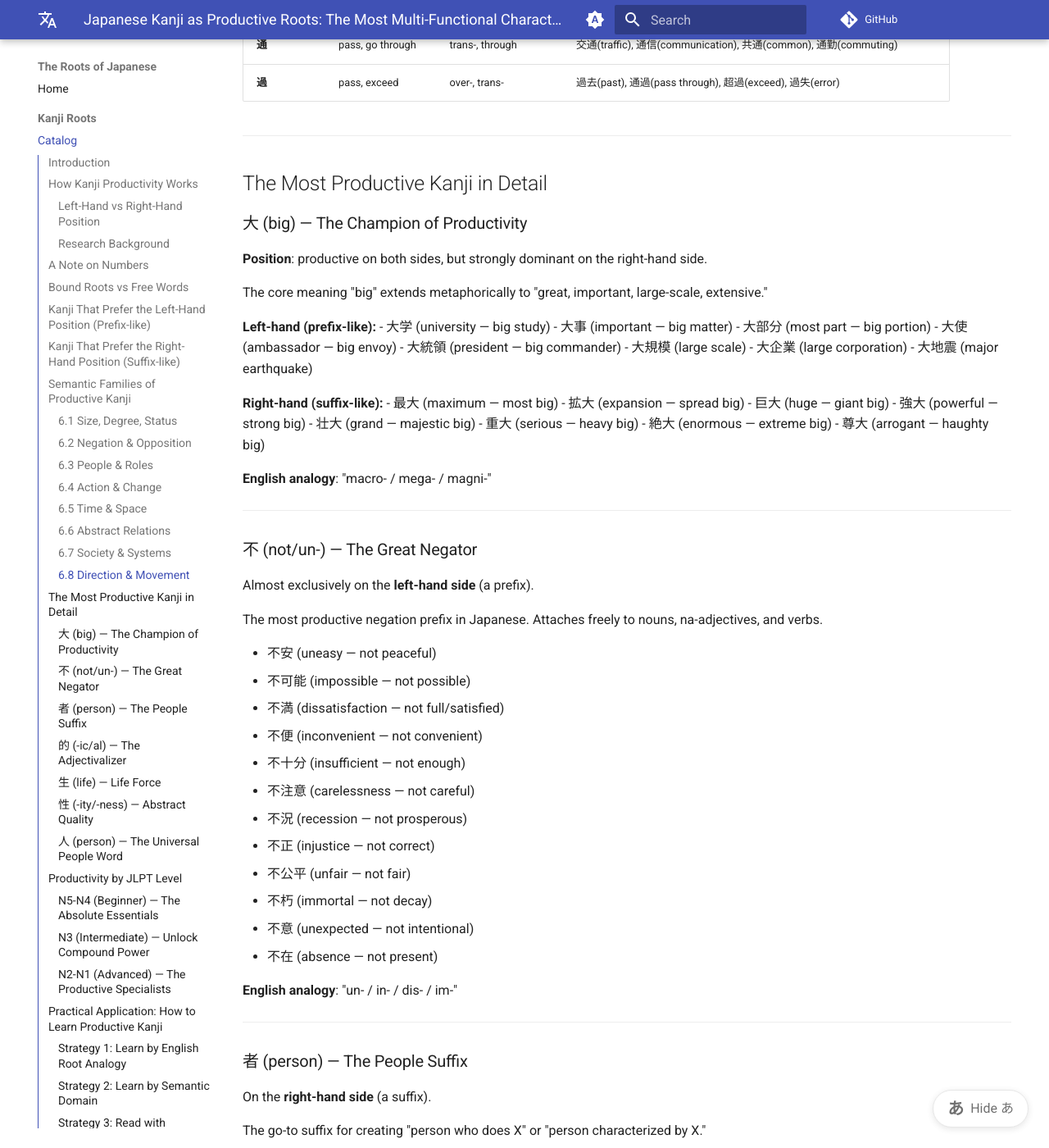
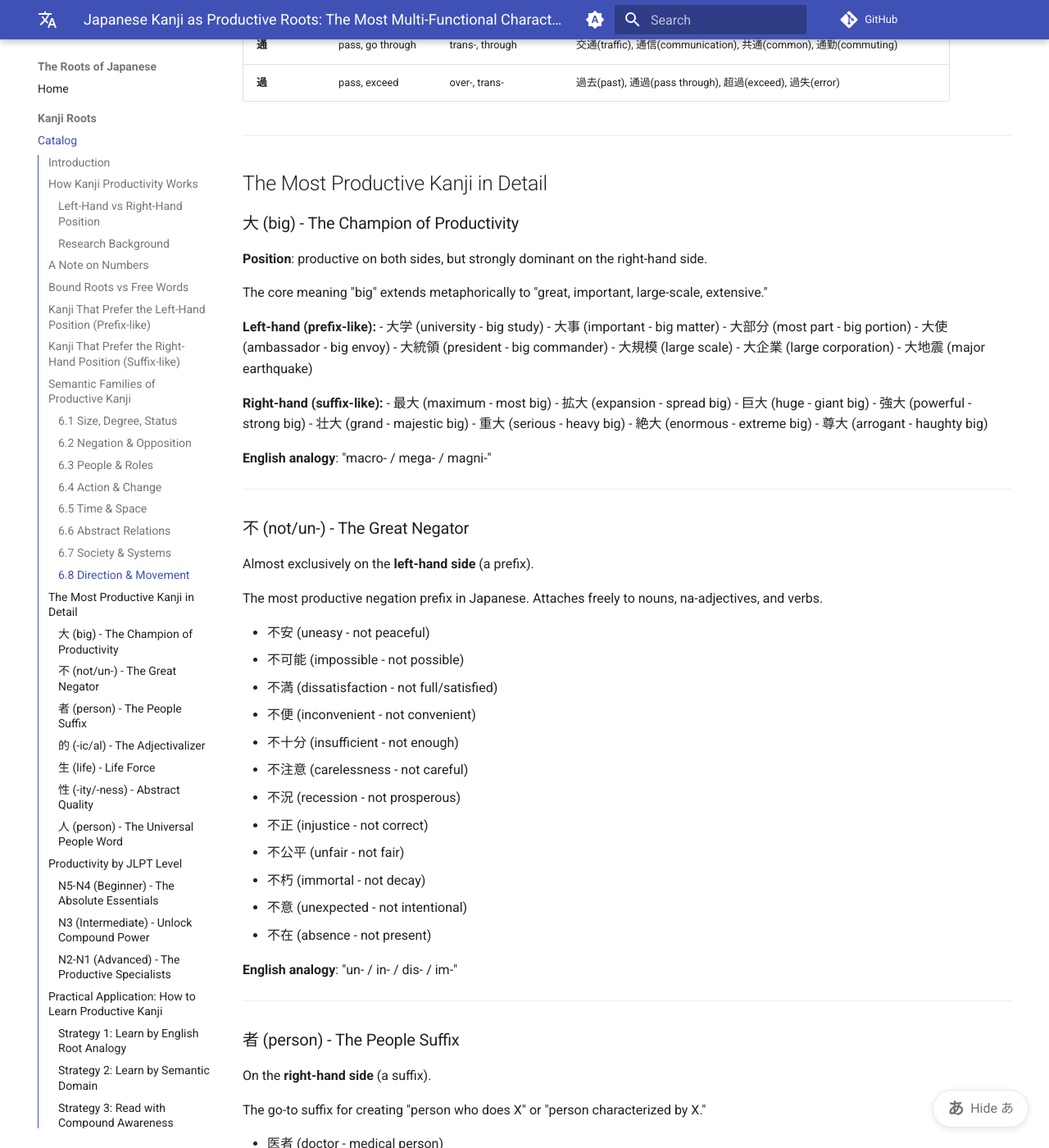
Before and after one commit to KakkoiDev/kanji-roots, an MkDocs documentation site: the page built from docs/kanji-roots-catalog.md, in a window 1280 px wide and 1400 px high, scrolled down 7527 px. Shown: the whole window at 82% size. Built offline with MkDocs 1.6.1 and Material for MkDocs 9.7.7, drawn with Linux system fonts in a browser that asks for light colours; comment, search, counter and statistics services are not loaded; some of the changed text lies outside the part shown.

```diff
--- a/docs/assets/stylesheets/furigana.css
+++ b/docs/assets/stylesheets/furigana.css
@@ -1,5 +1,5 @@
 /*
- * furigana.css — Toggle visibility of ruby annotations
+ * furigana.css - Toggle visibility of ruby annotations
  *
  * Default state: furigana visible.
  * Toggle class 'furigana-hidden' on <body> to hide them.
--- a/docs/kanji-roots-catalog.md
+++ b/docs/kanji-roots-catalog.md
@@ -8,7 +8,7 @@ topic: Most productive kanji in two-character compound words
 
 # Japanese Kanji as Productive Roots
 
-> *Kanji that behave like Latin/Greek roots — combining with many partners to generate diverse compound words*
+> *Kanji that behave like Latin/Greek roots - combining with many partners to generate diverse compound words*
 
 **Part of the [Roots of Japanese](index.md) project.** See also: [The Data](kanji-roots-data.md) | [Sound Roots](sound-roots.md) | [Verb Roots](verb-roots.md)
 
@@ -20,7 +20,7 @@ In English, knowing the Latin root **"struct"** unlocks a whole family of words:
 
 **Japanese kanji work exactly the same way.** A single kanji with a core meaning appears as a building block in dozens, sometimes hundreds, of two-kanji compound words (jukugo / 二字熟語). Learning these high-productivity kanji is like getting a master key to the Japanese lexicon.
 
-This guide ranks and categorizes the most **"multi-functional" kanji** — the ones that combine with the most partners to form the most compound words.
+This guide ranks and categorizes the most **"multi-functional" kanji** - the ones that combine with the most partners to form the most compound words.
 
 ---
 
@@ -32,8 +32,8 @@ A two-kanji compound (jukugo) has two positions:
 
 | Position | Japanese | Analogy in English | Example |
 |----------|----------|-------------------|---------|
-| **Left-hand** (first kanji) | 前項 (ぜんこう) | Prefix-like | **不**可能 (impossible) — 不 = "un-" |
-| **Right-hand** (second kanji) | 後項 (こうこう) | Suffix-like | 可能**性** (possibility) — 性 = "-ity" |
+| **Left-hand** (first kanji) | 前項 (ぜんこう) | Prefix-like | **不**可能 (impossible) - 不 = "un-" |
+| **Right-hand** (second kanji) | 後項 (こうこう) | Suffix-like | 可能**性** (possibility) - 性 = "-ity" |
 
 Research by Tamaoka & Altmann (2004) shows that:
 - Some kanji are more productive on the **left-hand side** (they like to be the first element)
@@ -69,7 +69,7 @@ When a kanji is a bound affix, never try to use it as a standalone word. When it
 
 ## Kanji That Prefer the Left-Hand Position (Prefix-like)
 
-These kanji typically appear as the **first element** in a compound, modifying the second kanji — like English prefixes.
+These kanji typically appear as the **first element** in a compound, modifying the second kanji - like English prefixes.
 
 | Kanji | Reading | Core Meaning | English Analogy | Example Compounds |
 |-------|---------|-------------|-----------------|-------------------|
@@ -91,7 +91,7 @@ These kanji typically appear as the **first element** in a compound, modifying t
 
 ## Kanji That Prefer the Right-Hand Position (Suffix-like)
 
-These kanji typically appear as the **second element**, modifying or categorizing the first — like English suffixes.
+These kanji typically appear as the **second element**, modifying or categorizing the first - like English suffixes.
 
 | Kanji | Reading | Core Meaning | English Analogy | Example Compounds |
 |-------|---------|-------------|-----------------|-------------------|
@@ -221,75 +221,75 @@ These kanji typically appear as the **second element**, modifying or categorizin
 
 ## The Most Productive Kanji in Detail
 
-### 大 (big) — The Champion of Productivity
+### 大 (big) - The Champion of Productivity
 
 **Position**: productive on both sides, but strongly dominant on the right-hand side.
 
 The core meaning "big" extends metaphorically to "great, important, large-scale, extensive."
 
 **Left-hand (prefix-like):**
-- 大学 (university — big study)
-- 大事 (important — big matter)
-- 大部分 (most part — big portion)
-- 大使 (ambassador — big envoy)
-- 大統領 (president — big commander)
+- 大学 (university - big study)
+- 大事 (important - big matter)
+- 大部分 (most part - big portion)
+- 大使 (ambassador - big envoy)
+- 大統領 (president - big commander)
 - 大規模 (large scale)
 - 大企業 (large corporation)
 - 大地震 (major earthquake)
 
 **Right-hand (suffix-like):**
-- 最大 (maximum — most big)
-- 拡大 (expansion — spread big)
-- 巨大 (huge — giant big)
-- 強大 (powerful — strong big)
-- 壮大 (grand — majestic big)
-- 重大 (serious — heavy big)
-- 絶大 (enormous — extreme big)
-- 尊大 (arrogant — haughty big)
+- 最大 (maximum - most big)
+- 拡大 (expansion - spread big)
+- 巨大 (huge - giant big)
+- 強大 (powerful - strong big)
+- 壮大 (grand - majestic big)
+- 重大 (serious - heavy big)
+- 絶大 (enormous - extreme big)
+- 尊大 (arrogant - haughty big)
 
 **English analogy**: "macro- / mega- / magni-"
 
 ---
 
-### 不 (not/un-) — The Great Negator
+### 不 (not/un-) - The Great Negator
 
 Almost exclusively on the **left-hand side** (a prefix).
 
 The most productive negation prefix in Japanese. Attaches freely to nouns, na-adjectives, and verbs.
 
-- 不安 (uneasy — not peaceful)
-- 不可能 (impossible — not possible)
-- 不満 (dissatisfaction — not full/satisfied)
-- 不便 (inconvenient — not convenient)
-- 不十分 (insufficient — not enough)
-- 不注意 (carelessness — not careful)
-- 不況 (recession — not prosperous)
-- 不正 (injustice — not correct)
-- 不公平 (unfair — not fair)
-- 不朽 (immortal — not decay)
-- 不意 (unexpected — not intentional)
-- 不在 (absence — not present)
+- 不安 (uneasy - not peaceful)
+- 不可能 (impossible - not possible)
+- 不満 (dissatisfaction - not full/satisfied)
+- 不便 (inconvenient - not convenient)
+- 不十分 (insufficient - not enough)
+- 不注意 (carelessness - not careful)
+- 不況 (recession - not prosperous)
+- 不正 (injustice - not correct)
+- 不公平 (unfair - not fair)
+- 不朽 (immortal - not decay)
+- 不意 (unexpected - not intentional)
+- 不在 (absence - not present)
 
 **English analogy**: "un- / in- / dis- / im-"
 
 ---
 
-### 者 (person) — The People Suffix
+### 者 (person) - The People Suffix
 
 On the **right-hand side** (a suffix).
 
 The go-to suffix for creating "person who does X" or "person characterized by X."
 
-- 医者 (doctor — medical person)
-- 科学者 (scientist — science person)
-- 記者 (journalist — record person)
-- 読者 (reader — read person)
-- 患者 (patient — suffer person)
-- 学者 (scholar — study person)
-- 著者 (author — write person)
-- 労働者 (worker — labor person)
-- 経営者 (manager — management person)
-- 被害者 (victim — damage person)
+- 医者 (doctor - medical person)
+- 科学者 (scientist - science person)
+- 記者 (journalist - record person)
+- 読者 (reader - read person)
+- 患者 (patient - suffer person)
+- 学者 (scholar - study person)
+- 著者 (author - write person)
+- 労働者 (worker - labor person)
+- 経営者 (manager - management person)
+- 被害者 (victim - damage person)
 - 当事者 (person concerned)
 - 第三者 (third party)
 
@@ -297,7 +297,7 @@ The go-to suffix for creating "person who does X" or "person characterized by X.
 
 ---
 
-### 的 (-ic/al) — The Adjectivalizer
+### 的 (-ic/al) - The Adjectivalizer
 
 On the **right-hand side** (a suffix).
 
@@ -314,60 +314,60 @@ This kanji originally means "target/bullseye" but is overwhelmingly used as an a
 - 自然的 (natural)
 - 積極的 (positive / active)
 - 消極的 (negative / passive)
-- 目的 (purpose — the original meaning: "target + mark")
+- 目的 (purpose - the original meaning: "target + mark")
 
 **English analogy**: "-ic / -al / -ive / -ous"
 
 ---
 
-### 生 (life) — Life Force
+### 生 (life) - Life Force
 
 Productive on **both sides**.
 
 One of the most versatile kanji spanning life, birth, living, raw, and learning.
 
 **Left-hand:**
-- 生活 (living — life + activity)
-- 生産 (production — life + produce)
-- 生命 (life — life + fate)
-- 生物 (living thing — life + thing)
-- 生育 (growth — life + raise)
+- 生活 (living - life + activity)
+- 生産 (production - life + produce)
+- 生命 (life - life + fate)
+- 生物 (living thing - life + thing)
+- 生育 (growth - life + raise)
 
 **Right-hand:**
-- 人生 (human life — person + life)
-- 学生 (student — study + life)
-- 先生 (teacher — prior + life)
-- 衛生 (hygiene — guard + life)
-- 一生 (whole life — one + life)
-- 誕生 (birth — be born + life)
+- 人生 (human life - person + life)
+- 学生 (student - study + life)
+- 先生 (teacher - prior + life)
+- 衛生 (hygiene - guard + life)
+- 一生 (whole life - one + life)
+- 誕生 (birth - be born + life)
 
 **English analogy**: "bio- / -life / -genesis"
 
 ---
 
-### 性 (-ity/-ness) — Abstract Quality
+### 性 (-ity/-ness) - Abstract Quality
 
 On the **right-hand side** (a suffix).
 
 Creates abstract nouns expressing quality, nature, or property. Equivalent to "-ity," "-ness," or "-ence" in English.
 
-- 可能性 (possibility — can + nature)
-- 重要性 (importance — important + nature)
-- 安全性 (safety — safe + nature)
-- 必要性 (necessity — necessary + nature)
-- 危険性 (danger — danger + nature)
-- 習慣性 (habituality — habit + nature)
-- 人間性 (humanity — human + nature)
-- 個性 (individuality — individual + nature)
-- 男性 (male — male + nature)
-- 女性 (female — female + nature)
-- 性格 (personality — nature + character)
+- 可能性 (possibility - can + nature)
+- 重要性 (importance - important + nature)
+- 安全性 (safety - safe + nature)
+- 必要性 (necessity - necessary + nature)
+- 危険性 (danger - danger + nature)
+- 習慣性 (habituality - habit + nature)
+- 人間性 (humanity - human + nature)
+- 個性 (individuality - individual + nature)
+- 男性 (male - male + nature)
+- 女性 (female - female + nature)
+- 性格 (personality - nature + character)
 
 **English analogy**: "-ity / -ness / -ence"
 
 ---
 
-### 人 (person) — The Universal People Word
+### 人 (person) - The Universal People Word
 
 Productive on **both sides**.
 
@@ -385,11 +385,11 @@ The basic word for person. On the right-hand side, it creates nationality and ro
 - 証人 (witness)
 
 **Left-hand:**
-- 人口 (population — person + mouth)
-- 人生 (human life — person + life)
-- 人間 (human being — person + interval)
-- 人工 (artificial — person + work)
-- 人格 (personality — person + character)
+- 人口 (population - person + mouth)
+- 人生 (human life - person + life)
+- 人間 (human being - person + interval)
+- 人工 (artificial - person + work)
+- 人格 (personality - person + character)
 
 **English analogy**: "person / -an / -ian"
 
@@ -397,7 +397,7 @@ The basic word for person. On the right-hand side, it creates nationality and ro
 
 ## Productivity by JLPT Level
 
-### N5-N4 (Beginner) — The Absolute Essentials
+### N5-N4 (Beginner) - The Absolute Essentials
 
 These high-productivity kanji are learned at the beginner level, and for good reason:
 
@@ -412,7 +412,7 @@ These high-productivity kanji are learned at the beginner level, and for good re
 | 下 | 下手, 下りる |
 | 中 | 中国, 中々 |
 
-### N3 (Intermediate) — Unlock Compound Power
+### N3 (Intermediate) - Unlock Compound Power
 
 | Kanji | New compounds at this level |
 |-------|----------------------------|
@@ -426,7 +426,7 @@ These high-productivity kanji are learned at the beginner level, and for good re
 | 新 | 新しい, 新聞, 新年, 新製品 |
 | 化 | 化学, 文化, 変化, 自動化 |
 
-### N2-N1 (Advanced) — The Productive Specialists
+### N2-N1 (Advanced) - The Productive Specialists
 
 | Kanji | Domain | Example advanced compounds |
 |-------|--------|---------------------------|
@@ -484,10 +484,10 @@ Example: 不可能性 (impossibility)
 
 | Source | Description | URL |
 |--------|-------------|-----|
-| Tamaoka & Altmann (2004) — "Symmetry of Japanese Kanji Lexical Productivity" | The foundational study on kanji productivity rankings | [Hiroshima Repository](https://hiroshima.repo.nii.ac.jp/records/2006940) |
-| Tamaoka et al. (2017) — "www.kanjidatabase.com" | The 2,136 kanji database with productivity metrics | [kanjidatabase.com](https://www.kanjidatabase.com) |
-| Tamaoka & Makioka (2004) — "New figures for a Web-accessible database" | Fourth edition with entropy and symmetry metrics | [tamaoka.org](http://tamaoka.org/scholarly/sadokuari/2004/049.pdf) |
-| Amano & Kondo (2000) — "Lexical Characteristics of Japanese Words" (NTT database) | The original lexical corpus used for counting compounds | NTT Database Series |
+| Tamaoka & Altmann (2004) - "Symmetry of Japanese Kanji Lexical Productivity" | The foundational study on kanji productivity rankings | [Hiroshima Repository](https://hiroshima.repo.nii.ac.jp/records/2006940) |
+| Tamaoka et al. (2017) - "www.kanjidatabase.com" | The 2,136 kanji database with productivity metrics | [kanjidatabase.com](https://www.kanjidatabase.com) |
+| Tamaoka & Makioka (2004) - "New figures for a Web-accessible database" | Fourth edition with entropy and symmetry metrics | [tamaoka.org](http://tamaoka.org/scholarly/sadokuari/2004/049.pdf) |
+| Amano & Kondo (2000) - "Lexical Characteristics of Japanese Words" (NTT database) | The original lexical corpus used for counting compounds | NTT Database Series |
 | BCCWJ (Balanced Corpus of Contemporary Written Japanese) | NINJAL's balanced corpus for frequency data | [clrd.ninjal.ac.jp/bccwj](https://clrd.ninjal.ac.jp/bccwj/) |
 | Kanji Frequency Project | Usage frequency across news, Wikipedia, literature | [scriptin.github.io/kanji-frequency](https://scriptin.github.io/kanji-frequency/) |
 | Kanji Alchemy | Compound-focused kanji study system | [kanjialchemy.com](https://www.kanjialchemy.com/kanji-compounds.html) |
--- a/mkdocs.yml
+++ b/mkdocs.yml
@@ -1,5 +1,5 @@
 site_name: The Roots of Japanese
-site_description: Japanese as a system of combinable roots — like Latin and Greek in English
+site_description: Japanese as a system of combinable roots - like Latin and Greek in English
 site_url: https://KakkoiDev.github.io/kanji-roots
 repo_url: https://github.com/KakkoiDev/kanji-roots
 
```
Also changed, not shown: docs/kanji-roots-data.md (+76 -76 lines), docs/verb-roots.md (+17 -17 lines).
